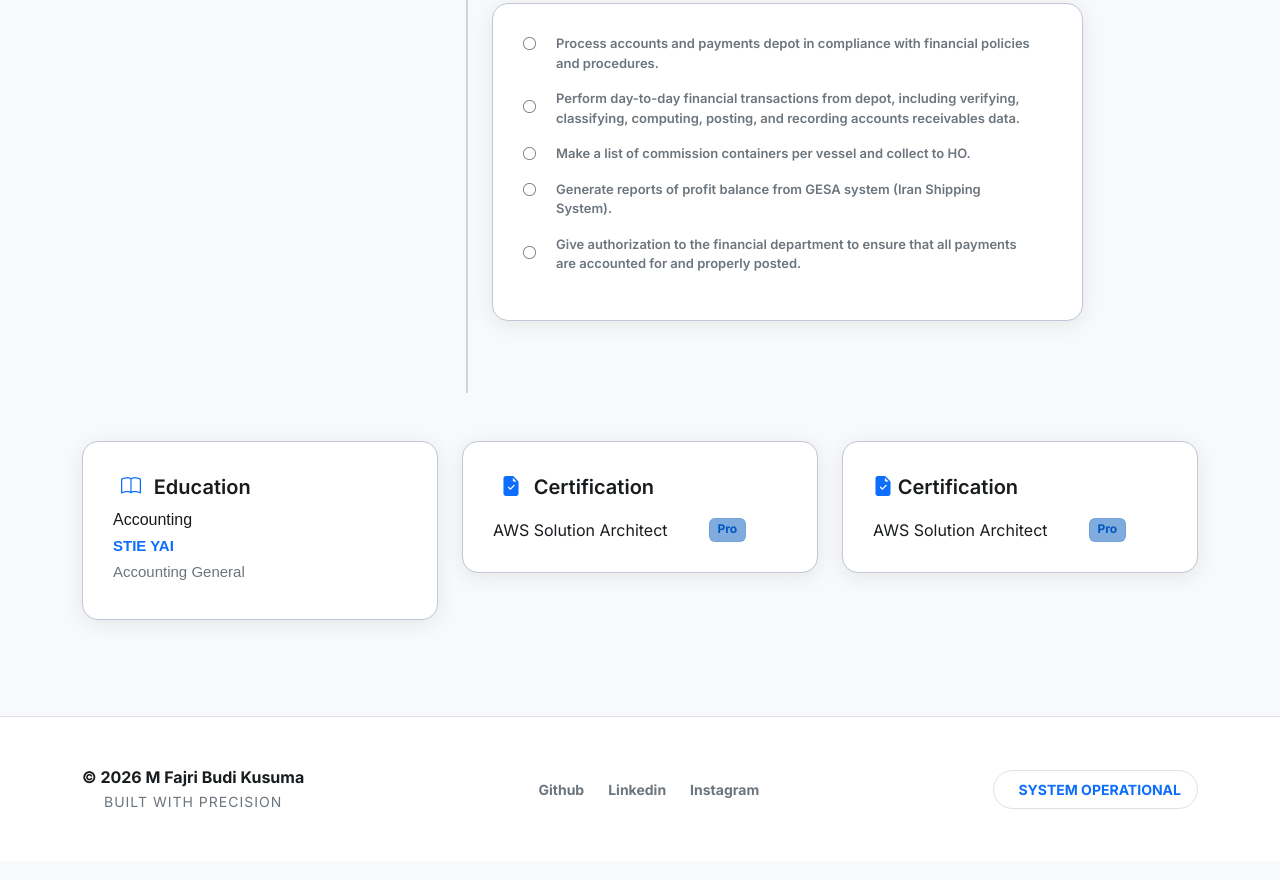
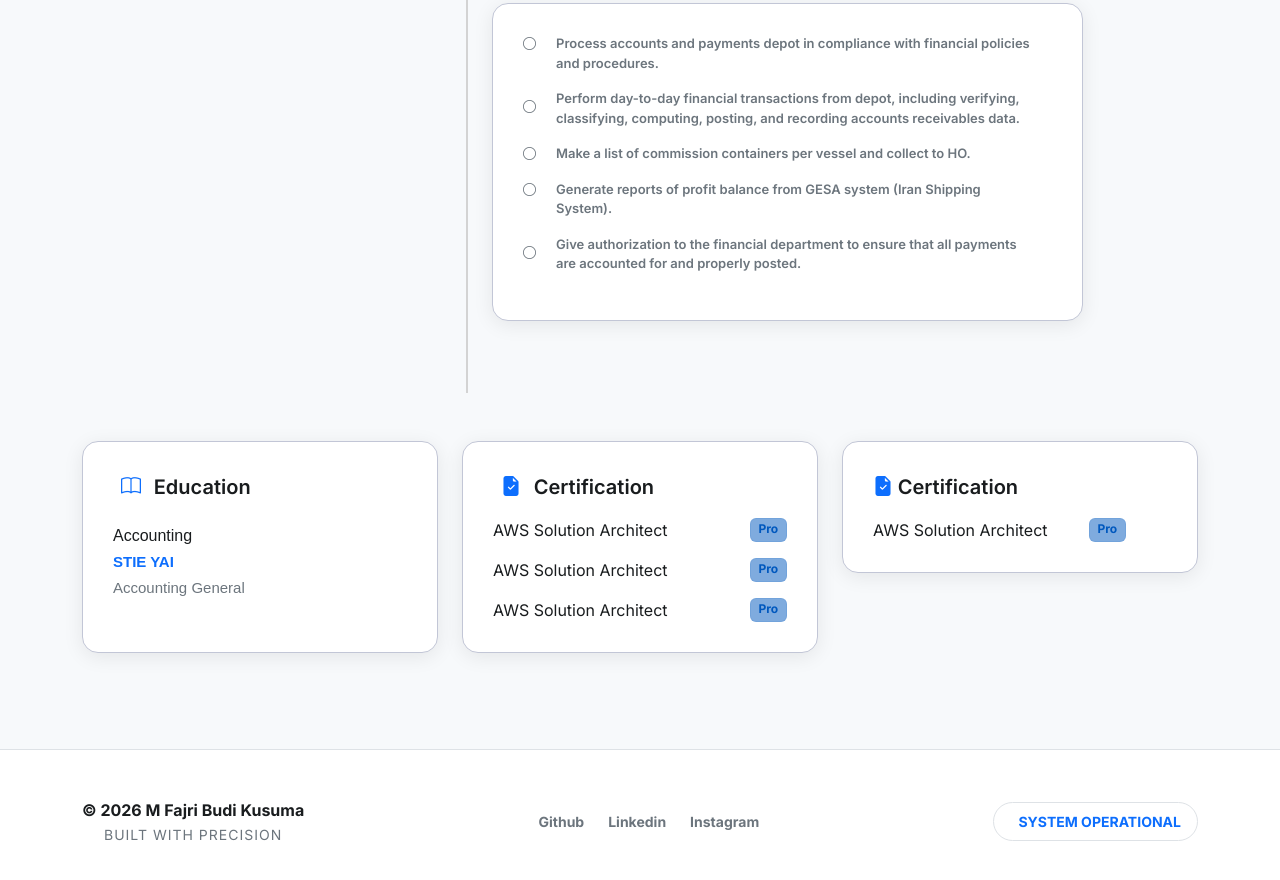
Before and after one commit to velostrod/PPKDJP-WP, a website: page experience.html in a window 1280 px wide. Shown: the part 1125-2005 px from the top of the page. Drawn offline with nearby package versions, Linux system fonts and the light colour scheme.

Commit message:
update experience

```diff
--- a/experience.html
+++ b/experience.html
@@ -317,12 +317,12 @@
 
             <div class="row">
                 <div class="col-4">
-                    <div class="project-card soft-shadow">
-                        <span class="text-primary fw-bold mx-2 fs-5">
+                    <div class="project-card soft-shadow h-100">
+                        <span class="text-primary fw-bold mx-2" style="font-size: 20px;">
                             <i class="bi bi-book"></i>
                         </span>
                         <span class="fw-semibold fs-5">Education</span>
-                        <div class="">
+                        <div class="mt-4">
                             <h5 class="mt-2" style="font-size: 16px; font-family:sans-serif">
                                 Accounting
                             </h5>
@@ -337,7 +337,7 @@
                 </div>
 
                 <div class="col-4">
-                    <div class="project-card soft-shadow">
+                    <div class="project-card soft-shadow h-100">
                         <span class="text-primary fw-bold mx-2 fs-5">
                             <i class="bi bi-file-earmark-check-fill"></i>
                         </span>
@@ -349,8 +349,21 @@
                             <span class="badge badge-tech">
                                 Pro
                             </span>
+                        </div>
+                        <div class="d-flex justify-content-between mt-3">
                             <span>
-
+                                AWS Solution Architect
+                            </span>
+                            <span class="badge badge-tech">
+                                Pro
+                            </span>
+                        </div>
+                        <div class="d-flex justify-content-between mt-3">
+                            <span>
+                                AWS Solution Architect
+                            </span>
+                            <span class="badge badge-tech">
+                                Pro
                             </span>
                         </div>
 
```
